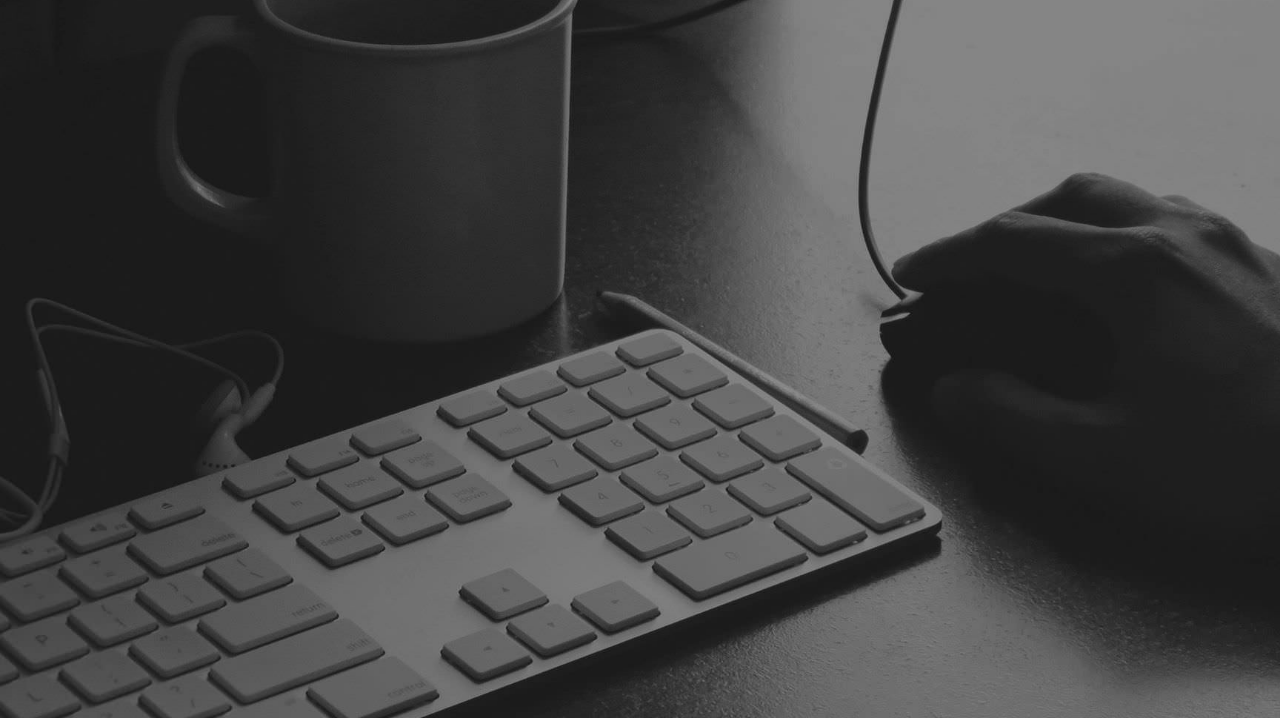
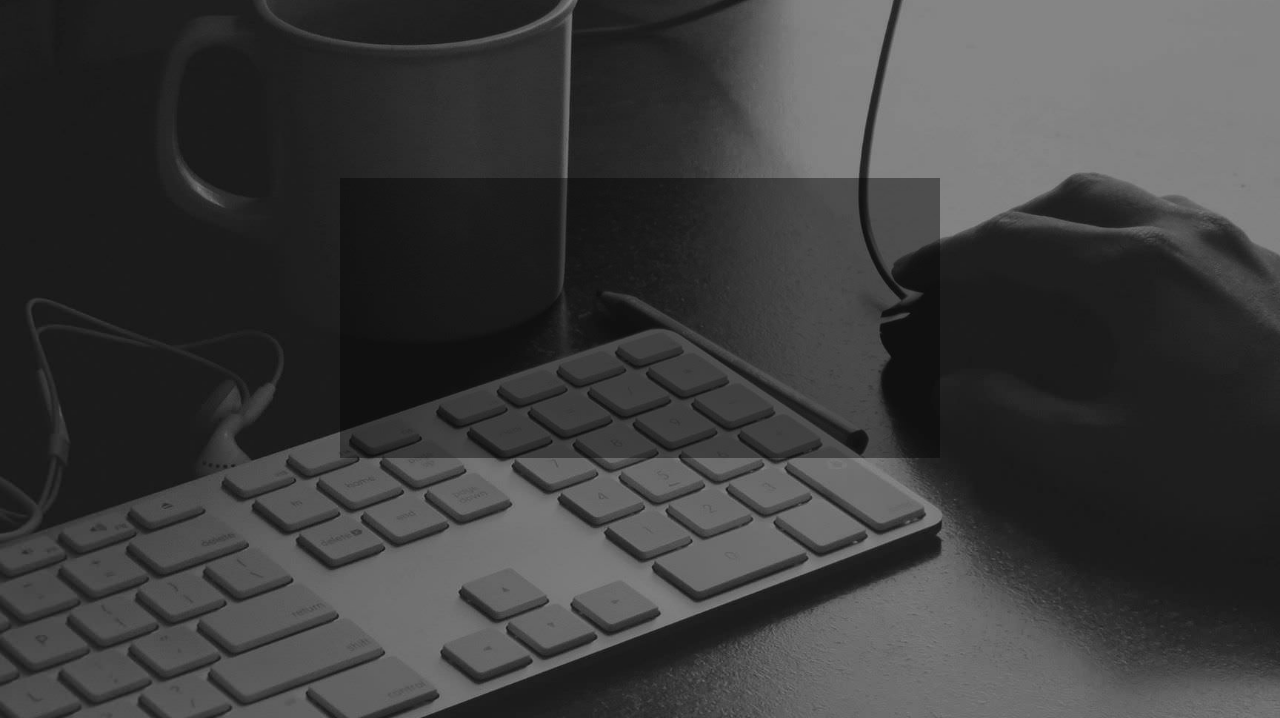
Before and after one commit to genarogg/boton-hamburguesa, a plain HTML site: page index.html in a window 1280 px wide. Shown: the part 82-800 px from the top of the page. Drawn offline with Linux system fonts and the light colour scheme.

Commit message:
.contenedor

```diff
--- a/style.css
+++ b/style.css
@@ -33,3 +33,16 @@ h1,h2{
 h1{
     font-size: 40px;
 }
+.contenedor{
+    position: absolute;
+    width: 70%;
+    height: 35%;
+    max-width: 600px;
+    background-color: rgba(0,0,0,.4);
+    top: 50%;
+    left: 50%;
+    transform: translate(-50%, -50%);
+    display: flex;
+    align-items: center;
+    justify-content: space-around;
+}
```
